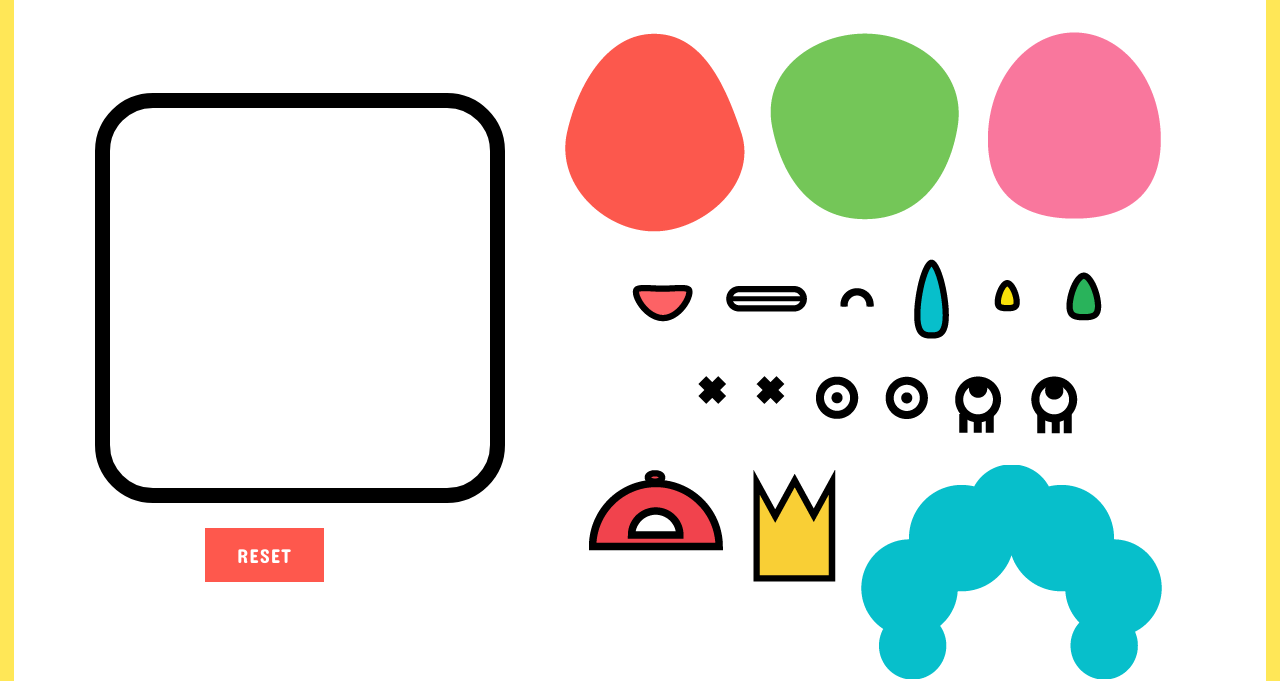
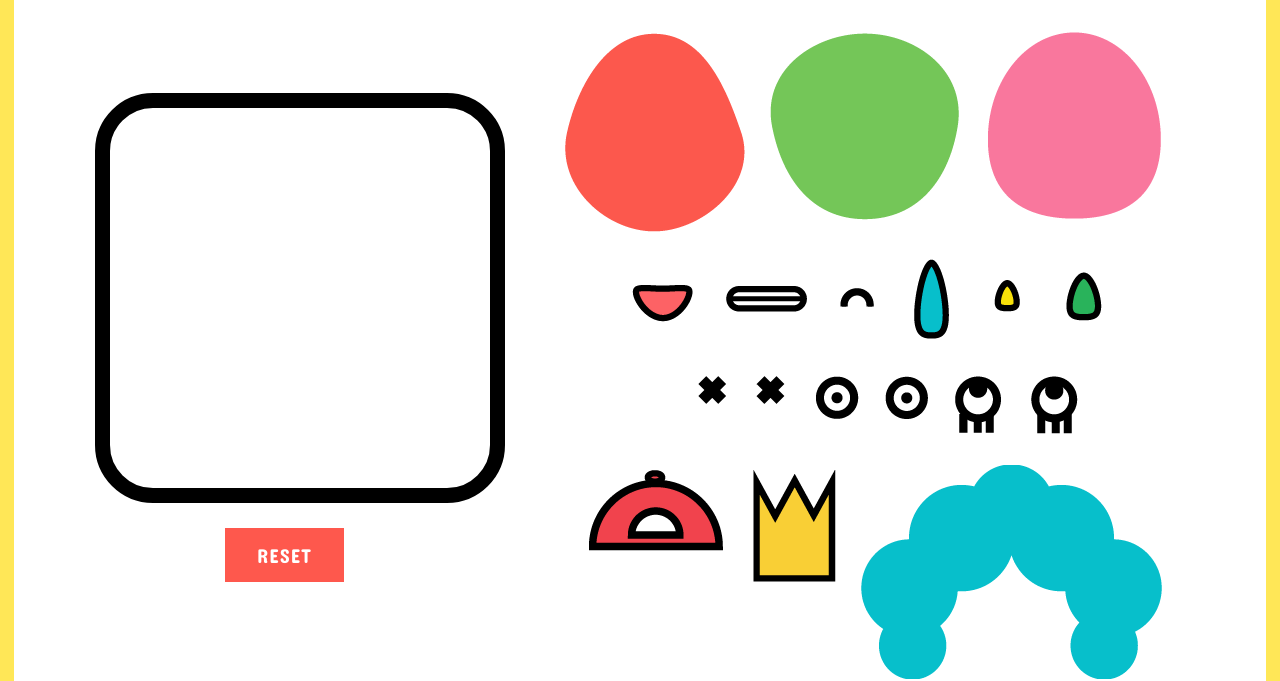
Before and after one commit to eniacosta/ESemana11, a plain HTML site: page index.html in a window 1280 px wide. Shown: the part 128-809 px from the top of the page. Drawn offline with Linux system fonts and the light colour scheme.

Commit message:
Update style.css

```diff
--- a/css/style.css
+++ b/css/style.css
@@ -35,7 +35,7 @@ border: 15px solid #000000;
 .buttons {
 
 	margin-top: 500px;
-	margin-left: 175px;
+	margin-left: 195px;
 	position: absolute;
 }
 button {
```
